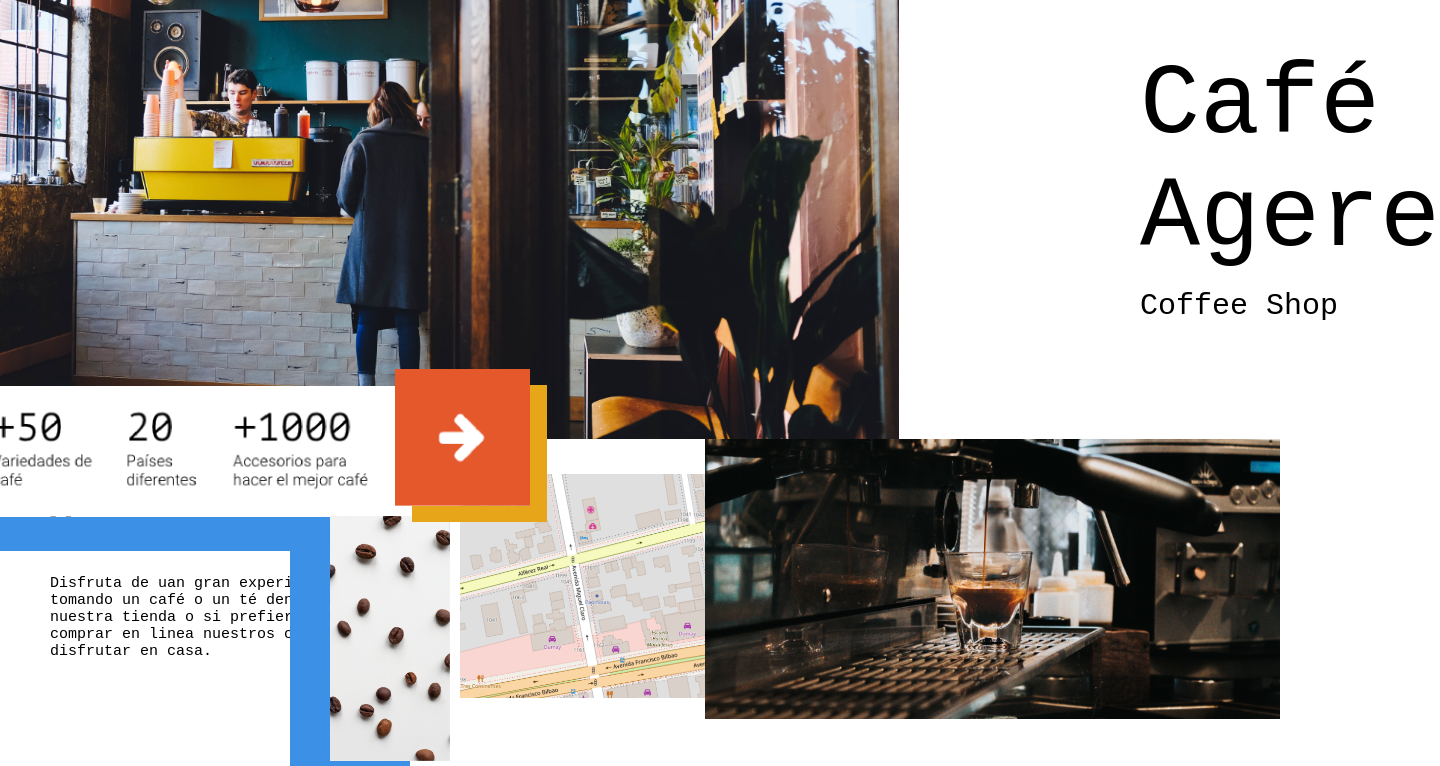
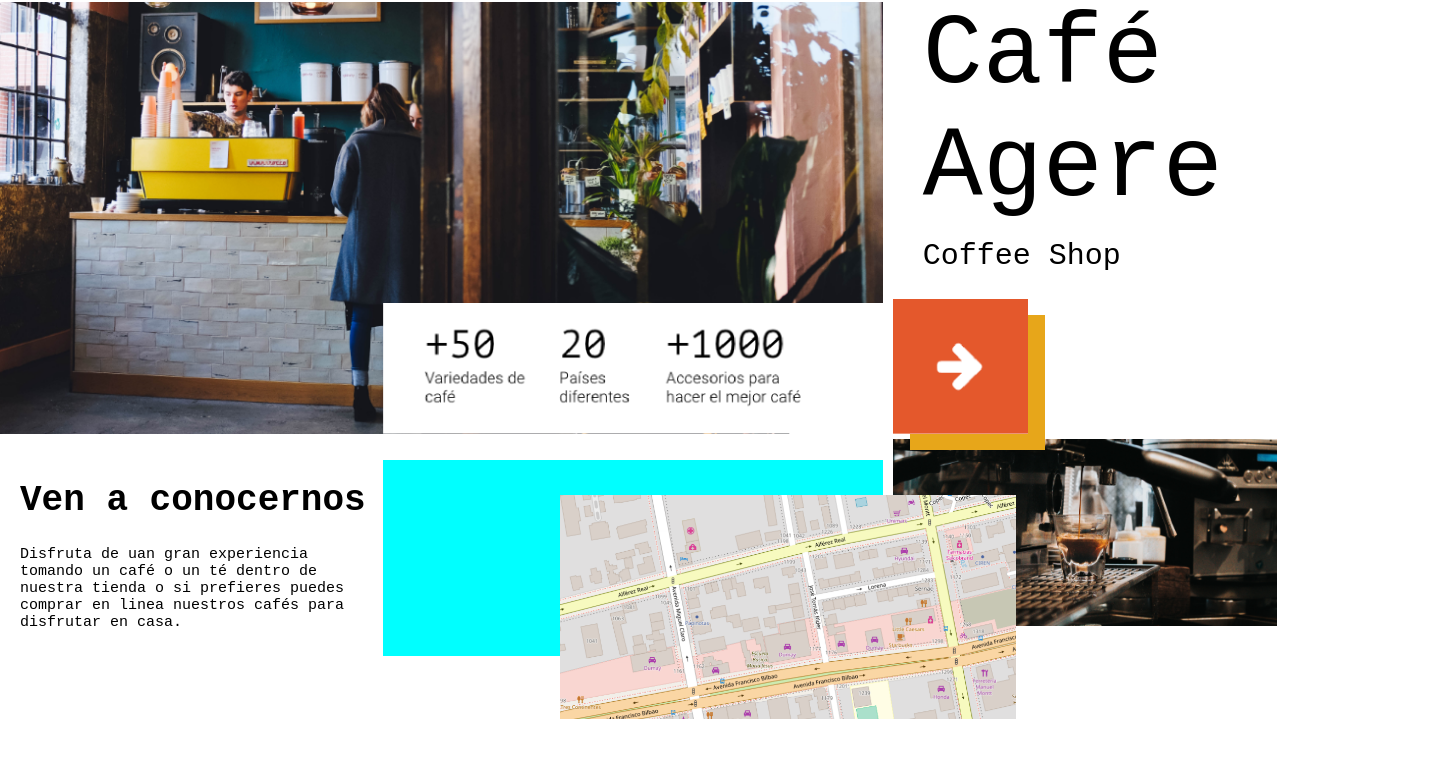
Before and after one commit to DonovanSaberhagen/Cafeteria-Agere, a plain HTML site: page index.html in a window 1280 px wide. Shown: the part 81-847 px from the top of the page, 1440 px wide, since content can reach past the window. After the commit the page ends 821 px from the top, so only its background shows below. Drawn offline with Linux system fonts and the light colour scheme; a web font is replaced by a local one.

Commit message:
reparaciones

```diff
--- a/assets/sass/abstract/_variables.scss
+++ b/assets/sass/abstract/_variables.scss
@@ -0,0 +1,8 @@
+$colorazul: rgb(43, 43, 179);
+$colorrojo: rgb(158, 35, 35);
+$colorverde: rgb(20, 109, 20);
+$colornaranjo: rgb(223, 147, 6);
+$coloramarillo: rgb(226, 226, 13);
+
+$mono: "PT Mono", monospace;
+$roboto: "Roboto", sans-serif;
--- a/assets/sass/base/_reset.scss
+++ b/assets/sass/base/_reset.scss
@@ -5,11 +5,8 @@
   }
 
 
-
 .main__container{
-    width: 100%;
-    position: relative;
-
+    width: 100vw;
 }
 
 
@@ -33,19 +30,24 @@
     position: relative;
 }
 
-.article__foto img{
-    height: 55vh;
+.article__foto > img{
+    width: 100%;
+    object-fit: cover;
 }
 
 .article__foto {
     display: inline-block;
+    position: relative;
+    width: 69%;
 }
 
 .article__text{
     display: inline-block;
-    position: absolute;
-    left: 1140px;
-    top: 50px;
+    vertical-align: bottom;
+    height: 100%;
+    position: relative;
+    width: 30%;
+    padding-left: 30px;
 
 }
 
@@ -56,10 +58,21 @@
 
 .contacto__text{
     display: inline-block;
+    position: relative;
+    height: 100%;
+    padding-left: 20px;
+    padding-top: 20px;
+    width: 69%;
+
+}
+
+.caja__celeste{
+    width: 500px;
+    height: 70%;
     position: absolute;
-    left: 50px;
-    top: 70px;
-
+    top: 0;
+    right: 0;
+    background-color: aqua;
 }
 
 .contacto__map img {
@@ -69,6 +82,8 @@
 .contacto__map{
     display: inline-block;
     position: absolute;
+    padding-left: 100px;
+    z-index: 1;
     top: 35px;
     left: 460px;
 
@@ -77,36 +92,43 @@
 
 .contacto__foto{
     display: inline-block;
-    position: absolute;
     right: 0;
+    width: 30%;
+
 }
 
 .contacto__foto img{
-    height: 35vh;
+    width: 100%;
 }
 
 .variedades{
     position: absolute;
-    top: 467px;
-    right: 830px;
+    right: 0;
+    bottom: 0;
     z-index: 1;
 }
 
 .variedades img{
     width: 500px;
-    box-shadow: 0px 34px 0px 0px rgba(60,145,230,1);
+
+    // box-shadow: 0px 34px 0px 0px rgba(60,145,230,1);
 
 }
 
 .flecha{
     position: absolute;
-    top: 450px;
-    right: 750px;
+
+    // top: 450px;
     z-index: 1;
+
+    /* test leyout */
+    bottom: 0;
+    left: 0;
 }
 
 .flecha img{
     width: 135px;
+    aspect-ratio: 1/1;
     box-shadow: 17px 16px 0px 0px rgba(231,166,26,1);
 }
 
--- a/assets/sass/base/_typography.scss
+++ b/assets/sass/base/_typography.scss
@@ -1,4 +1,8 @@
 @import url('https://fonts.googleapis.com/css2?family=PT+Mono&display=swap');
+
+@import url('https://fonts.googleapis.com/css2?family=Roboto:ital,wght@0,100;0,300;0,400;0,500;0,700;0,900;1,100;1,300;1,400;1,500;1,700;1,900&display=swap');
+
+@import url("../abstract/_variables.scss");
 
 *{
     font-family: "PT Mono", monospace;
--- a/assets/sass/main.scss
+++ b/assets/sass/main.scss
@@ -1,5 +1,4 @@
 //abstracts
-@import 'abstract/variables';
 //vendors
 //base
 @import 'base/reset';
--- a/index.html
+++ b/index.html
@@ -1,6 +1,7 @@
 <!DOCTYPE html>
 <html lang="es">
   <head>
+    <meta name="author" content="Javier Jimenez" />
     <meta charset="UTF-8" />
     <meta name="viewport" content="width=device-width, initial-scale=1.0" />
 
@@ -9,9 +10,13 @@
   </head>
   <body>
     <main class="main__container">
-        <div class="variedades"><img src="./assets/img/variedades-01.png" alt="variedades"></div>
-        <div class="cafe"><img src="./assets/img/img-3.png" alt="cafe"></div>
-        <div class="flecha"><img src="./assets/img/flecha.png" alt="flecha"></div>
+
+
+        <!-- <div class="cafe"><img src="./assets/img/img-3.png" alt="cafe"></div> -->
+
+
+        <!--    nav     -->
+
       <header class="header">
         <div class="nav">
           <img src="./assets/img/logo.png" alt="logo" />
@@ -20,18 +25,26 @@
         <div class="nav__buttons"><button class="nav__button--blanco">Iniciar sesión</button> <button class="nav__button--verde">Registrate</button></div>
       </header>
 
+        <!--    hero seccion      -->
+
       <article class="article">
         <div class="article__foto">
           <img src="./assets/img/img-1.png" alt="cafeteria" />
+          <div class="variedades"><img src="./assets/img/variedades-01.png" alt="variedades"></div>
         </div>
         <div class="article__text">
           <h2>Café<br />Agere</h2>
           <span class="article__text--subtext">Coffee Shop</span>
+          <div class="flecha"><img src="./assets/img/flecha.png" alt="flecha"></div>
         </div>
       </article>
 
+
+        <!--    contacto    -->
+
       <section class="contacto">
         <div class="contacto__text">
+            <hgroup>
                 <h2>Ven a conocernos</h2>
                 <p>
                   Disfruta de uan gran experiencia <br />
@@ -40,9 +53,11 @@
                   comprar en linea nuestros cafés para <br />
                   disfrutar en casa.
                 </p>
-        </div>
+            </hgroup>
           <div class="contacto__map">
             <img src="./assets/img/img-4.png" alt="map" />
+          </div>
+          <div class="caja__celeste"></div>
         </div>
         <div class="contacto__foto">
           <img src="./assets/img/img-2.png" alt="cafe" />
```
Also changed, not shown: assets/css/style.css, 1 other file. Lines whose indentation alone changed are shown as unchanged.
